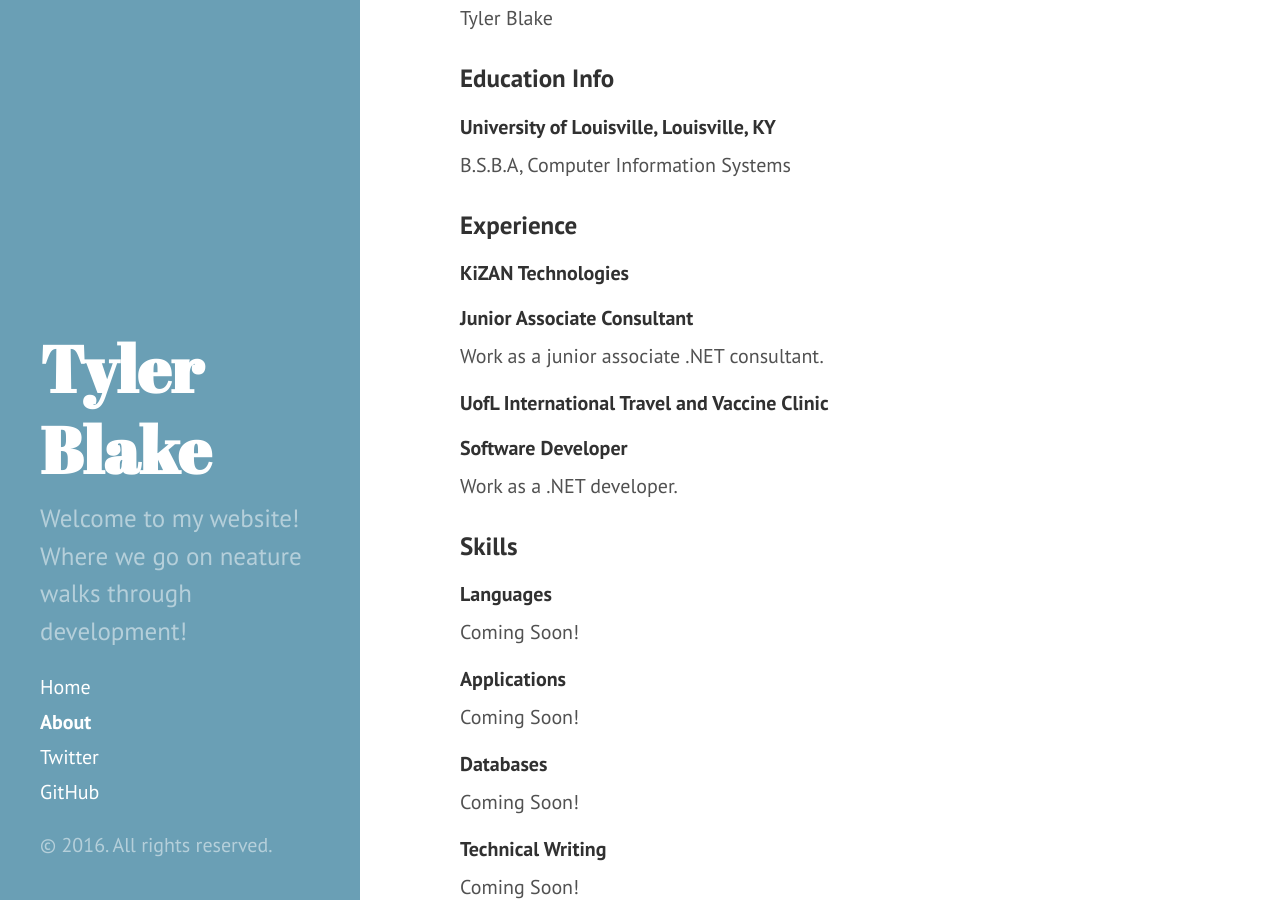
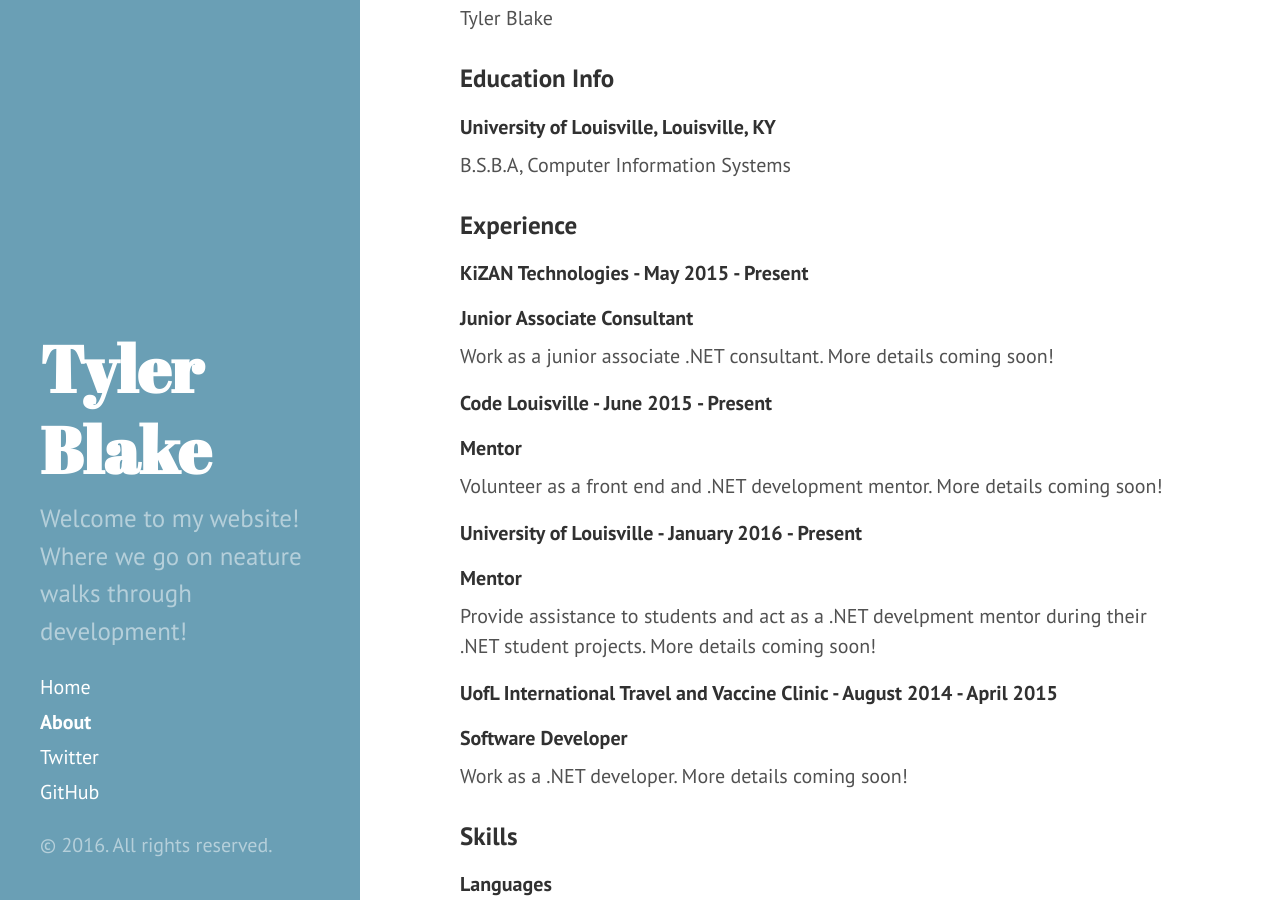
Before and after one commit to tylerablake/website, a Jekyll site: the page built from about.md, in a window 1280 px wide and 900 px high, scrolled down 198 px. Built offline with Jekyll 4.4.1, drawn with Linux system fonts in a browser that asks for light colours.

Commit message:
editing about section

```diff
--- a/about.md
+++ b/about.md
@@ -15,12 +15,18 @@ title: About
 
 ### Experience
 
-<h4>KiZAN Technologies</h4>
+<h4>KiZAN Technologies - May 2015 - Present</h4>
 <h5>Junior Associate Consultant</h5>
-<p>Work as a junior associate .NET consultant.</p>
-<h4>UofL International Travel and Vaccine Clinic</h4>
+<p>Work as a junior associate .NET consultant. More details coming soon!</p>
+<h4>Code Louisville - June 2015 - Present</h4>
+<h5>Mentor</h5>
+<p>Volunteer as a front end and .NET development mentor. More details coming soon!</p>
+<h4>University of Louisville - January 2016 - Present</h4>
+<h5>Mentor</h5>
+<p>Provide assistance to students and act as a .NET develpment mentor during their .NET student projects. More details coming soon!</p>
+<h4>UofL International Travel and Vaccine Clinic - August 2014 - April 2015</h4>
 <h5>Software Developer</h5>
-<p>Work as a .NET developer.</p>
+<p>Work as a .NET developer. More details coming soon!</p>
 
 
 ### Skills
```
